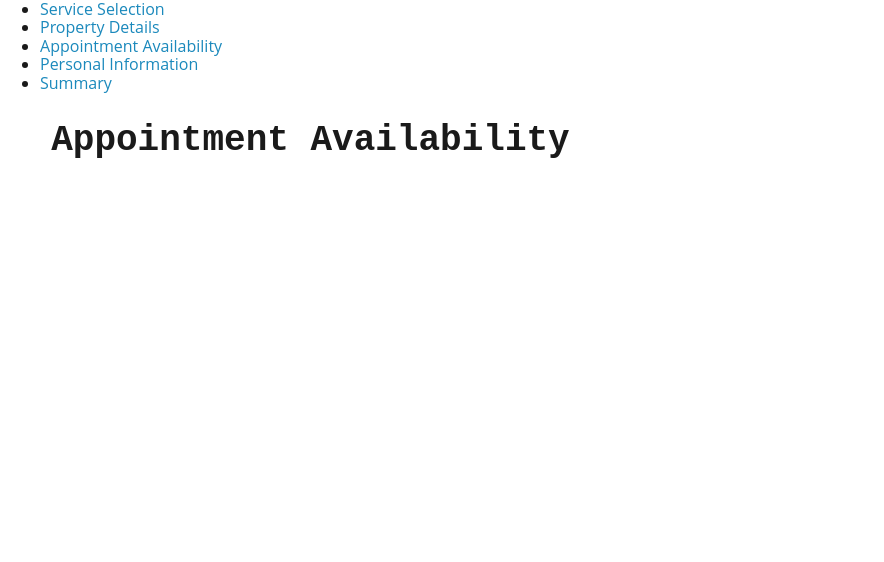
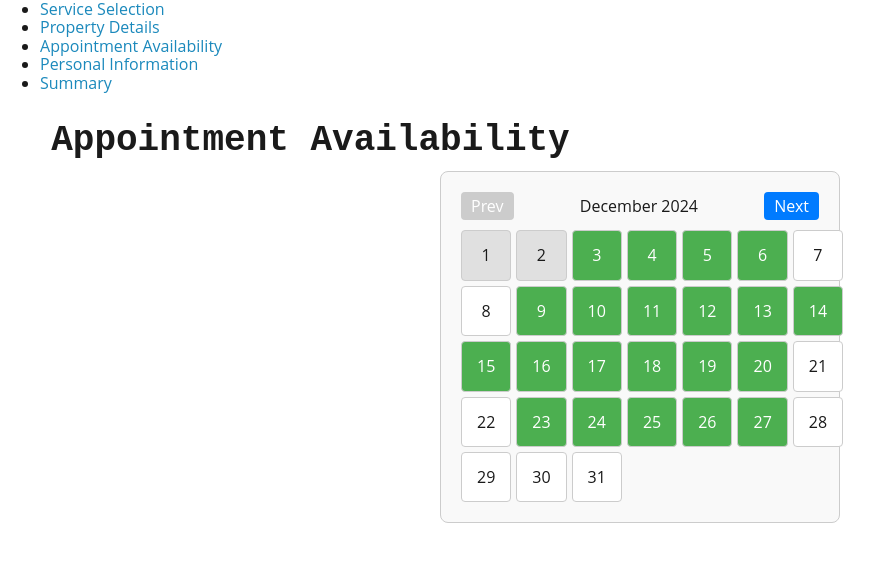
Before and after one commit to stevecalla/Differential_Scheduler, a React (Vite) app in the folder client/: page /appointment in a window 1280 px wide. Shown: the top 562 px of the page, without its empty margins (0-884 px from the left). Built offline with nearby package versions, Linux system fonts and the light colour scheme.

Commit message:
Added Calendar

```diff
--- /dev/null
+++ b/client/src/components/calendar.css
@@ -0,0 +1,83 @@
+.calendar-container {
+  max-width: 400px;
+  margin: 0 auto;
+  padding: 20px;
+  border: 1px solid #ccc;
+  border-radius: 8px;
+  background-color: #f9f9f9;
+}
+
+.calendar-header {
+  display: flex;
+  justify-content: space-between;
+  align-items: center;
+  margin-bottom: 10px;
+}
+
+.calendar-header button {
+  padding: 5px 10px;
+  background-color: #007bff;
+  color: white;
+  border: none;
+  border-radius: 4px;
+  cursor: pointer;
+}
+
+.calendar-header button:disabled {
+  background-color: #ccc;
+  cursor: not-allowed;
+}
+
+.calendar-grid {
+  display: grid;
+  grid-template-columns: repeat(7, 1fr);
+  gap: 5px;
+}
+
+.calendar-cell {
+  display: flex;
+  justify-content: center;
+  align-items: center;
+  padding: 15px;
+  background-color: white;
+  border: 1px solid #ccc;
+  border-radius: 4px;
+  cursor: pointer;
+}
+
+.calendar-cell.past {
+  background-color: #e0e0e0;
+  pointer-events: none;
+}
+
+.calendar-cell.available {
+  background-color: #4caf50;
+  color: white;
+}
+
+.calendar-cell:hover {
+  background-color: #2196f3;
+  color: white;
+}
+
+.calendar-cell.selected {
+  background-color: #003f88;
+  color: white;
+}
+
+.available-times {
+  margin-top: 20px;
+}
+
+.available-times h3 {
+  margin: 0;
+}
+
+.available-times ul {
+  list-style-type: none;
+  padding: 0;
+}
+
+.available-times li {
+  margin: 5px 0;
+}
--- /dev/null
+++ b/client/src/components/calendar.tsx
@@ -0,0 +1,133 @@
+import React, { useState, useEffect } from "react";
+import "./Calendar.css";
+
+interface TimeData {
+  [key: string]: string[];
+}
+
+const timeData: TimeData = {
+  "2024-12-03": ["7:45 AM", "10:00 AM", "1:15 PM", "3:30 PM", "5:45 PM", "8:00 PM"],
+  "2024-12-04": ["9:00 AM", "12:30 PM", "4:00 PM"],
+  "2024-12-05": ["8:15 AM", "11:00 AM", "1:45 PM", "4:30 PM", "6:15 PM"],
+  "2024-12-06": ["7:30 AM", "10:15 AM", "12:00 PM", "2:45 PM", "5:30 PM", "7:15 PM"],
+  "2024-12-09": ["8:00 AM", "9:30 AM", "12:00 PM", "3:00 PM", "6:00 PM", "8:30 PM"],
+  "2024-12-10": ["7:15 AM", "9:00 AM", "11:45 AM", "2:30 PM", "4:15 PM"],
+  "2024-12-11": ["8:30 AM", "10:00 AM", "1:30 PM", "4:00 PM", "6:30 PM", "9:00 PM"],
+  "2024-12-12": ["9:15 AM", "11:00 AM", "1:45 PM", "3:30 PM", "5:15 PM"],
+  "2024-12-13": ["7:45 AM", "10:30 AM", "12:15 PM", "2:00 PM", "4:45 PM", "6:30 PM", "9:15 PM"],
+  "2024-12-14": ["8:00 AM", "9:45 AM", "11:30 AM", "1:15 PM", "3:00 PM"],
+  "2024-12-15": ["7:30 AM", "10:00 AM", "12:45 PM", "3:30 PM", "5:15 PM", "7:00 PM", "8:45 PM"],
+  "2024-12-16": ["8:15 AM", "10:45 AM", "12:30 PM", "2:15 PM", "5:00 PM"],
+  "2024-12-17": ["7:00 AM", "8:45 AM", "10:30 AM", "12:15 PM", "3:00 PM", "4:45 PM", "6:30 PM", "8:15 PM"],
+  "2024-12-18": ["7:30 AM", "9:15 AM", "11:00 AM", "12:45 PM", "2:30 PM", "4:15 PM"],
+  "2024-12-19": ["8:00 AM", "9:45 AM", "11:30 AM", "1:15 PM", "3:00 PM", "4:45 PM", "6:30 PM"],
+  "2024-12-20": ["7:45 AM", "9:30 AM", "11:15 AM", "1:00 PM", "2:45 PM", "4:30 PM", "6:15 PM", "8:00 PM"],
+  "2024-12-23": ["8:30 AM", "10:15 AM", "12:00 PM", "1:45 PM", "3:30 PM"],
+  "2024-12-24": ["7:15 AM", "8:45 AM", "10:30 AM", "12:15 PM", "2:00 PM", "3:45 PM", "5:30 PM"],
+  "2024-12-25": ["8:00 AM", "9:30 AM", "11:00 AM", "12:30 PM", "2:00 PM", "3:30 PM", "5:00 PM"],
+  "2024-12-26": ["7:00 AM", "8:30 AM", "10:00 AM", "11:30 AM", "1:00 PM", "2:30 PM", "4:00 PM", "5:30 PM"],
+  "2024-12-27": ["7:45 AM", "9:15 AM", "10:45 AM", "12:15 PM", "1:45 PM", "3:15 PM", "4:45 PM", "6:15 PM", "7:45 PM"]
+};
+
+const Calendar: React.FC = () => {
+  const [currentDate, setCurrentDate] = useState(new Date());
+  const [selectedDate, setSelectedDate] = useState<Date | null>(null);
+
+  const handleNextMonth = () => {
+    setCurrentDate(new Date(currentDate.setMonth(currentDate.getMonth() + 1)));
+  };
+
+  const handlePrevMonth = () => {
+    setCurrentDate(new Date(currentDate.setMonth(currentDate.getMonth() - 1)));
+  };
+
+  const handleSelectDay = (day: number) => {
+    const selected = new Date(currentDate.getFullYear(), currentDate.getMonth(), day);
+    setSelectedDate(selected);
+  };
+
+  const renderCalendarDays = () => {
+    const year = currentDate.getFullYear();
+    const month = currentDate.getMonth();
+    const firstDay = new Date(year, month, 1).getDay();
+    const daysInMonth = new Date(year, month + 1, 0).getDate();
+
+    const today = new Date();
+    const isSameMonth = year === today.getFullYear() && month === today.getMonth();
+
+    const calendarDays: JSX.Element[] = [];
+
+    // Empty cells before the first day
+    for (let i = 0; i < firstDay; i++) {
+      calendarDays.push(<div className="calendar-cell empty" key={`empty-${i}`} />);
+    }
+
+    // Days of the current month
+    for (let day = 1; day <= daysInMonth; day++) {
+      const cellDate = new Date(year, month, day);
+      const formattedDate = cellDate.toISOString().split("T")[0];
+      const isPastDay = cellDate < today && (!isSameMonth || day < today.getDate());
+      const hasAvailableTime = !!timeData[formattedDate];
+      const isSelected = selectedDate?.toDateString() === cellDate.toDateString();
+
+      calendarDays.push(
+        <div
+          key={day}
+          className={`calendar-cell
+            ${isPastDay ? "past" : ""}
+            ${hasAvailableTime ? "available" : ""}
+            ${isSelected ? "selected" : ""}`}
+          onClick={!isPastDay ? () => handleSelectDay(day) : undefined}
+        >
+          {day}
+        </div>
+      );
+    }
+
+    return calendarDays;
+  };
+
+  const renderAvailableTimes = () => {
+    if (!selectedDate) return null;
+
+    const formattedDate = selectedDate.toISOString().split("T")[0];
+    const times = timeData[formattedDate];
+
+    if (!times) return <p>No available times for this day.</p>;
+
+    return (
+      <div className="available-times">
+        <h3>Available Times for {selectedDate.toLocaleDateString()}</h3>
+        <ul>
+          {times.map((time, index) => (
+            <li key={index}>{time}</li>
+          ))}
+        </ul>
+      </div>
+    );
+  };
+
+  const currentMonthYear = `${currentDate.toLocaleString("default", {
+    month: "long",
+  })} ${currentDate.getFullYear()}`;
+
+  const isPrevDisabled =
+    currentDate.getFullYear() === new Date().getFullYear() &&
+    currentDate.getMonth() === new Date().getMonth();
+
+  return (
+    <div className="calendar-container">
+      <div className="calendar-header">
+        <button onClick={handlePrevMonth} disabled={isPrevDisabled}>
+          Prev
+        </button>
+        <span>{currentMonthYear}</span>
+        <button onClick={handleNextMonth}>Next</button>
+      </div>
+      <div className="calendar-grid">{renderCalendarDays()}</div>
+      {renderAvailableTimes()}
+    </div>
+  );
+};
+
+export default Calendar;
--- a/client/src/pages/appointmentAvailability.tsx
+++ b/client/src/pages/appointmentAvailability.tsx
@@ -1,7 +1,10 @@
+import Calendar from "../components/calendar.js";
 const AppointmentAvailability = () => {
     return (
+
       <section>
         <h1>Appointment Availability</h1>
+        <Calendar />
       </section>
     );
   };
```
